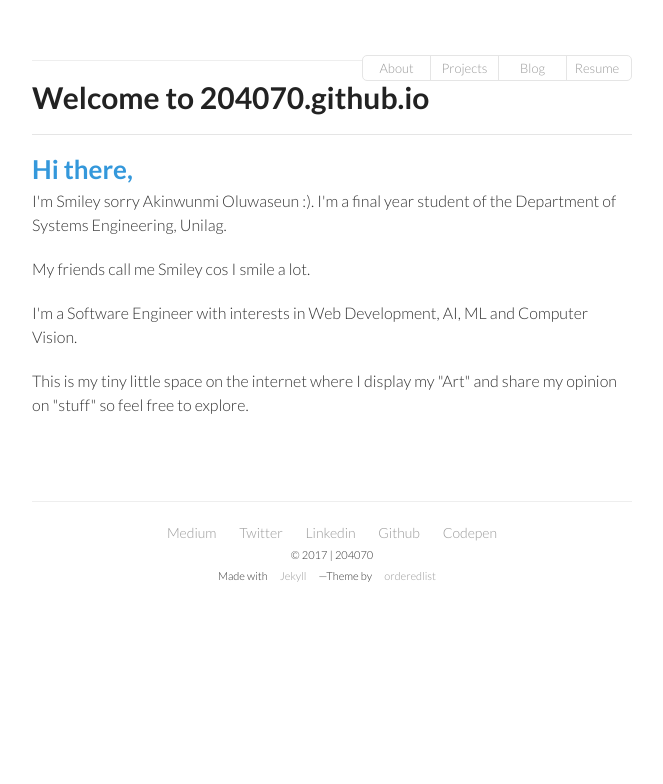
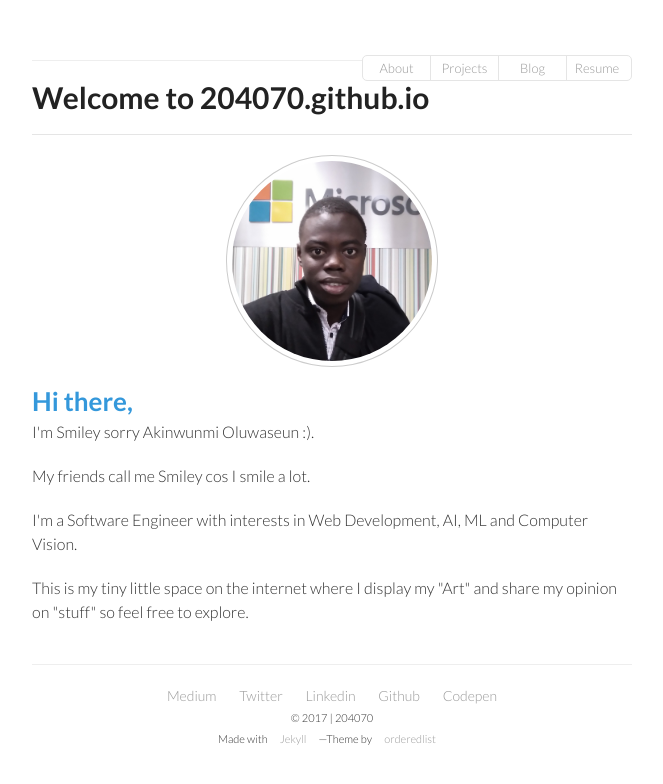
Before and after one commit to 204070/204070.github.io, a Jekyll site: the page built from index.html, in a window 1280 px wide. Shown: the top 784 px of the page, without its empty margins (308-971 px from the left). Built offline with Jekyll 4.4.1, drawn with Linux system fonts in a browser that asks for light colours.

Commit message:
Added profile pic to homepage

```diff
--- a/about/index.html
+++ b/about/index.html
@@ -17,8 +17,7 @@ title: About
             <p></p>
             <p>This is my tiny little space on the internet where I display my "Art" and share my opinion on "stuff"
                 so feel free to explore.</p>
-            <p></p>
-        </div>
+            </div>
         </div>
     </section>
 </div>
--- a/css/style.css
+++ b/css/style.css
@@ -552,16 +552,11 @@ div.home footer {
 .resume .title {
   color: lightseagreen !important;
 }
-div.title {
-
-}
 .resume section {
   margin: 5px 0;
   padding: 0;
   border: none;
   min-height: auto;
-}
-.resume div {
 }
 .resume p{
   margin-bottom: 0;
--- a/index.html
+++ b/index.html
@@ -6,12 +6,15 @@ layout: default
     <section>
         <h1> Welcome to 204070.github.io </h1>
         <hr>
-        <h2>Hi there,</h2>
-        <p>I'm Smiley sorry Akinwunmi Oluwaseun :). I'm a final year student of the Department of Systems Engineering, Unilag.</p>
-        <p>My friends call me Smiley cos I smile a lot.</p>
-        <p>I'm a Software Engineer with interests in Web Development, AI, ML and Computer Vision.</p>
-        <p>This is my tiny little space on the internet where I display my "Art" and share my opinion on "stuff"
-            so feel free to explore.</p>
-        <p></p>
+        <div class="profile img-wrapper"><img src="/img/profile_pic.jpg" alt="Me, Myself and I"></div>
+            <div>
+            <h2>Hi there,</h2>
+            <p>I'm Smiley sorry Akinwunmi Oluwaseun :). </p>
+            <p>My friends call me Smiley cos I smile a lot.</p>
+            <p>I'm a Software Engineer with interests in Web Development, AI, ML and Computer Vision.</p>
+            <p></p>
+            <p>This is my tiny little space on the internet where I display my "Art" and share my opinion on "stuff"
+                so feel free to explore.</p>
+            </div>
     </section>
 </div>
```
Also changed, not shown: 3 other files.
